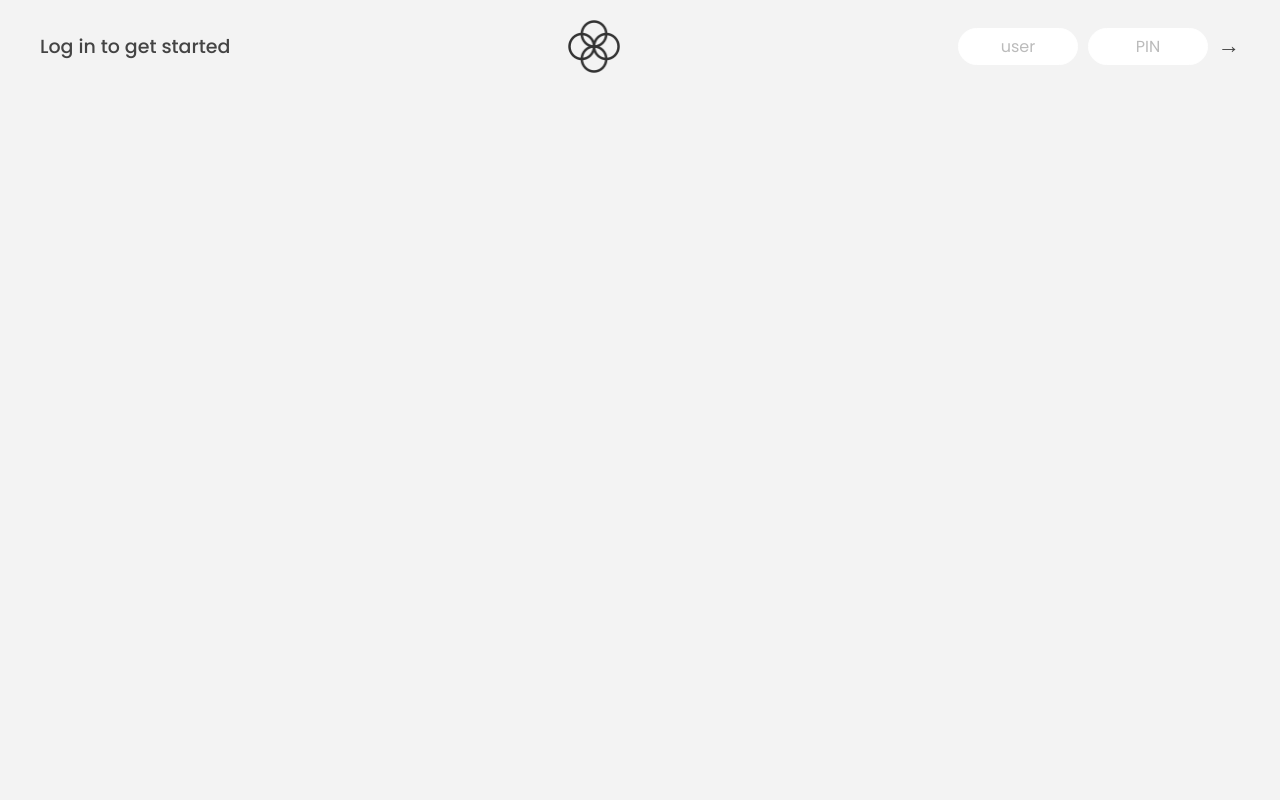
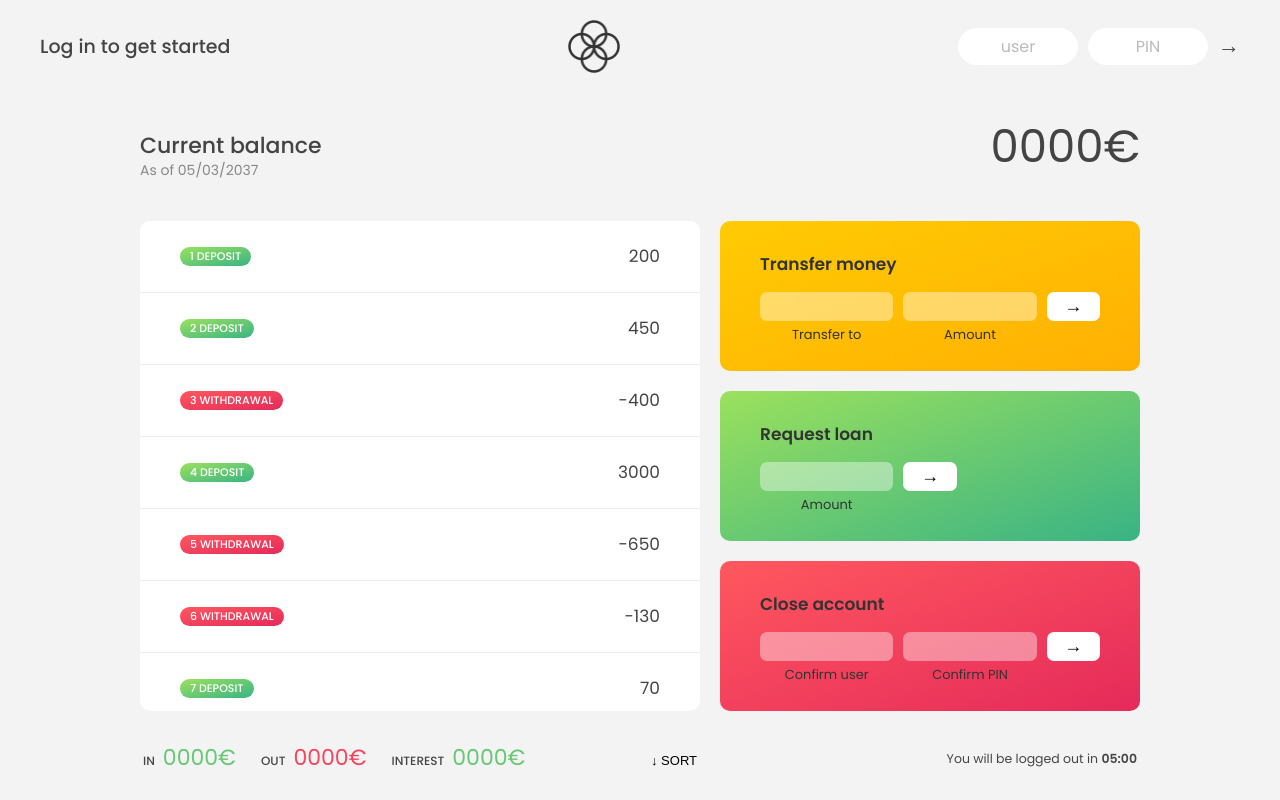
Before and after one commit to marjanovicbrane/BANKING-APP, a plain HTML site: page index.html in a window 1280 px wide. Drawn offline with Linux system fonts and the light colour scheme.

Commit message:
I created a function displayMovement, to display all the movements in our application.

```diff
--- a/script.js
+++ b/script.js
@@ -56,3 +56,31 @@ const inputTransferAmount = document.querySelector('.form__input--amount');
 const inputLoanAmount = document.querySelector('.form__input--loan-amount');
 const inputCloseUsername = document.querySelector('.form__input--user');
 const inputClosePin = document.querySelector('.form__input--pin');
+
+//We are going to make a function to display all the movements.
+const displayMovements = function (movements) {
+  //First we want to empty the entire container and only then we start adding new elements.
+  containerMovements.innerHTML = '';
+
+  movements.forEach(function (mov, i) {
+    //First we need to check if movements is deposit or withdrawal.
+    const type = mov > 0 ? 'deposit' : 'withdrawal';
+
+    //We making template string,with template literals to create HTML template elements.
+    const html = `
+  <div class="movements__row">
+    <div class="movements__type movements__type--${type}">${i + 1} ${type}</div>
+    <div class="movements__value">${mov}</div>
+  </div>
+  `;
+
+    //Now we want to attach this hmtl element into container movements in html page.
+    //Method insertAdjacentHTML() have 2 string arguments:
+    //1.First argument is position in which we want to attach this html element.
+    //2.Second arguments is that string which contains that html element.
+    containerMovements.insertAdjacentHTML('beforeend', html);
+  });
+};
+
+//We are calling this function
+displayMovements(account1.movements);
--- a/style.css
+++ b/style.css
@@ -87,8 +87,9 @@ nav {
   grid-template-rows: auto repeat(3, 15rem) auto;
   gap: 2rem;
 
-  /* NOTE This creates the fade in/out anumation */
-  opacity: 0;
+  /* NOTE This creates the fade in/out anumation
+  Logging in and out of this application, changing this opacity */
+  /* opacity: 0; */
   transition: all 1s;
 }
 
@@ -148,10 +149,12 @@ nav {
   color: #666;
 }
 
+/* On this class, we want to applay this style if movements is deposit*/
 .movements__type--deposit {
   background-image: linear-gradient(to top left, #39b385, #9be15d);
 }
 
+/* On this class, we want to applay this style if movements is withdrawal*/
 .movements__type--withdrawal {
   background-image: linear-gradient(to top left, #e52a5a, #ff585f);
 }
```
